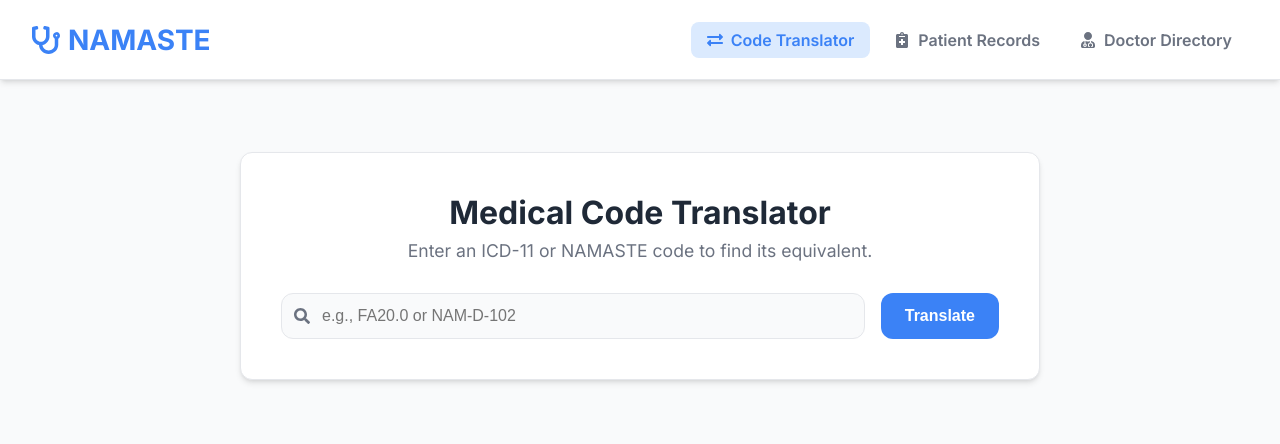
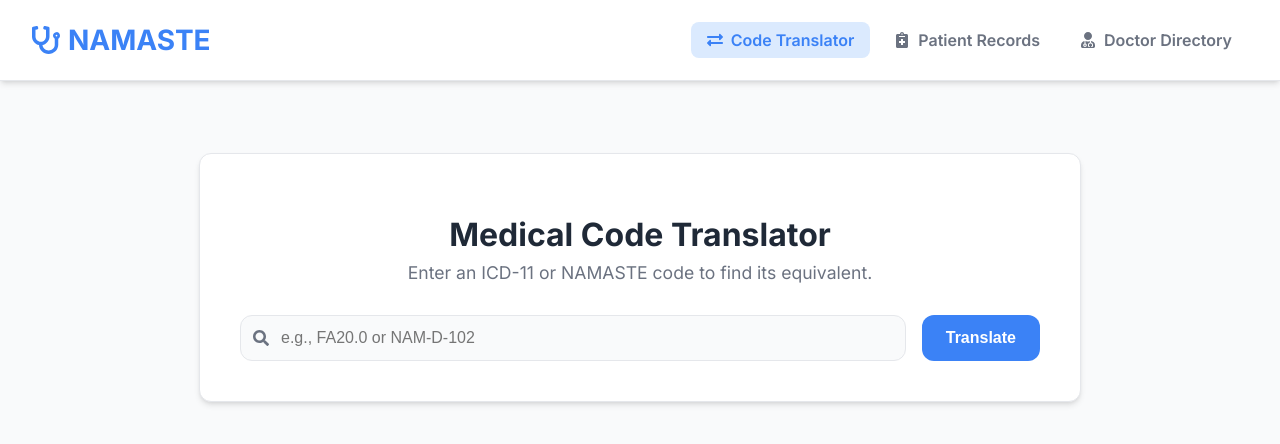
Before and after one commit to jattiarman/Medsetu-frontend, a React (Create React App) app: page / in a window 1280 px wide. Shown: the top 444 px of the page. Built offline with nearby package versions, Linux system fonts and the light colour scheme.

Commit message:
Update App.css

```diff
--- a/src/App.css
+++ b/src/App.css
@@ -1,12 +1,5 @@
 @import url('https://fonts.googleapis.com/css2?family=Inter:wght@400;500;600;700&display=swap');
 
-/* A simple CSS Reset */
-*, *::before, *::after {
-  box-sizing: border-box;
-}
-body, h1, h2, h3, h4, p, figure, blockquote, dl, dd {
-  margin: 0;
-}
 :root {
   --primary-color: #3b82f6; /* A nice, modern blue */
   --primary-hover: #2563eb;
@@ -194,7 +187,7 @@ body {
   border: 1px solid var(--border-color);
 }
 
-.error-box {
+.error-box, .error-text {
   background-color: #fee2e2;
   color: #b91c1c;
   border-color: #fecaca;
@@ -255,10 +248,14 @@ body {
   text-align: left;
   border-bottom: 1px solid var(--border-color);
   font-weight: 500;
-  color: var(--text-color); /* <-- ADD THIS LINE */
+  color: var(--text-color); /* FIX: Ensures text is always visible */
 }
 .patient-list-item:last-child {
   border-bottom: none;
+}
+
+.patient-list-item:hover {
+    background-color: #f3f4f6;
 }
 
 .patient-list-item.selected {
@@ -281,6 +278,7 @@ body {
   border: 1px solid var(--border-color);
   padding: 2.5rem;
   flex-grow: 1;
+  overflow-y: auto;
 }
 
 .patient-name-title {
```
